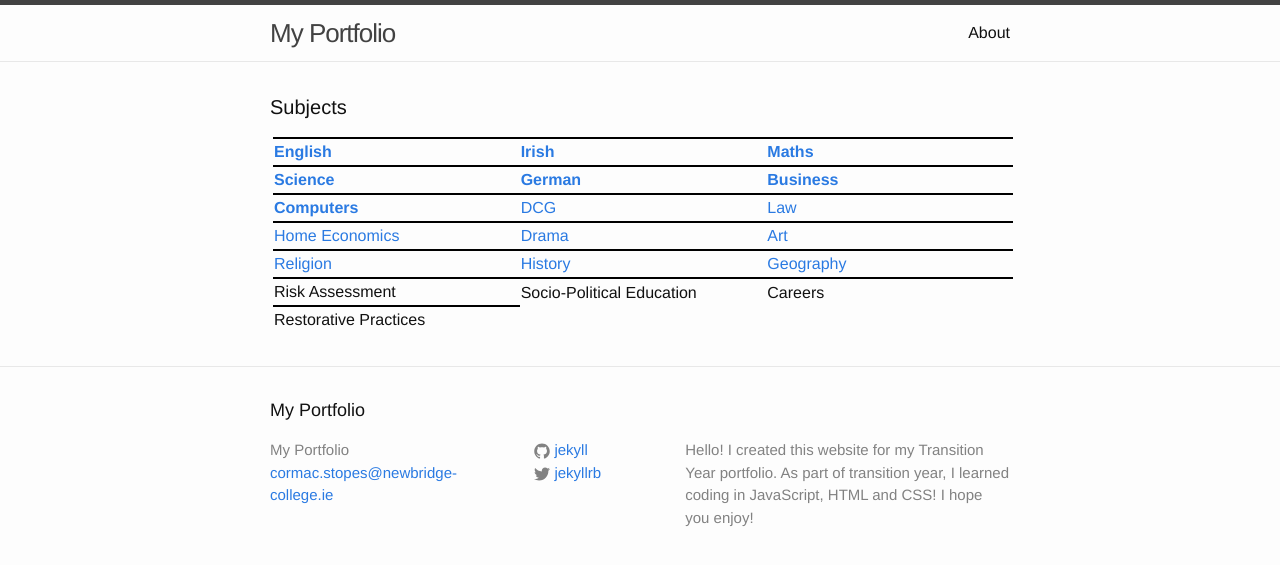
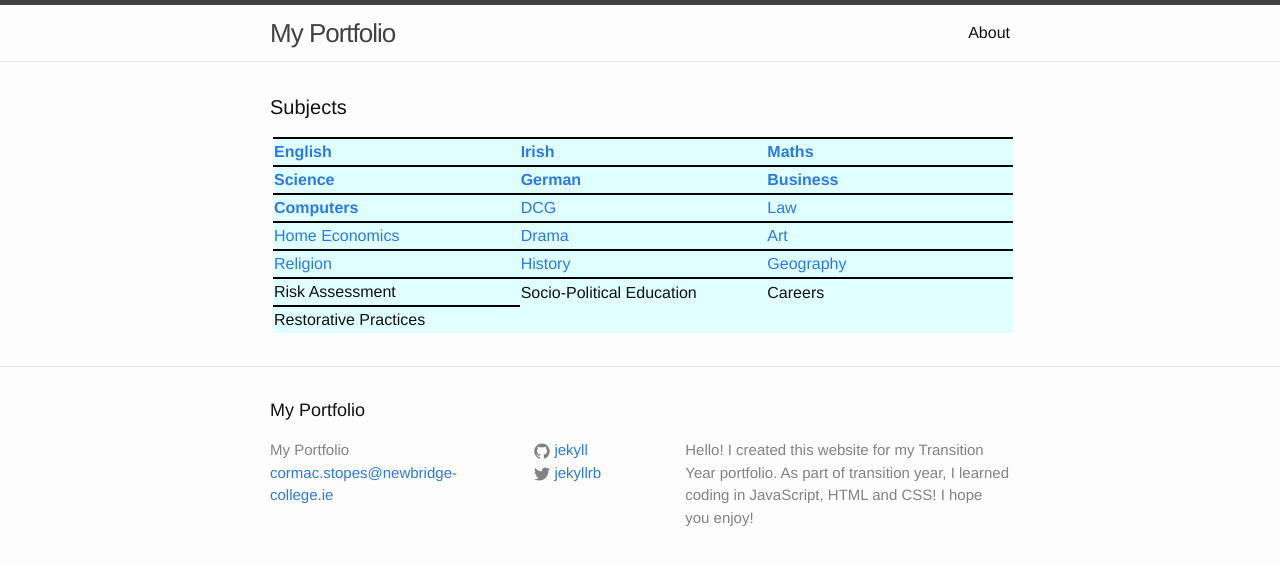
Before and after one commit to cstopes/cstopes.github.io, a Jekyll site: the page built from index.html, in a window 1280 px wide. Shown: the top 565 px of the page. Built offline with Jekyll 4.4.1, drawn with Linux system fonts in a browser that asks for light colours.

Commit message:
Update _layout.scss

```diff
--- a/_sass/_layout.scss
+++ b/_sass/_layout.scss
@@ -250,5 +250,5 @@ table, td {
     margin: 3px;
  }
 table, tr:nth-child(even){
-    background-color: "LightCyan";
+    background-color: LightCyan;
 }
```
